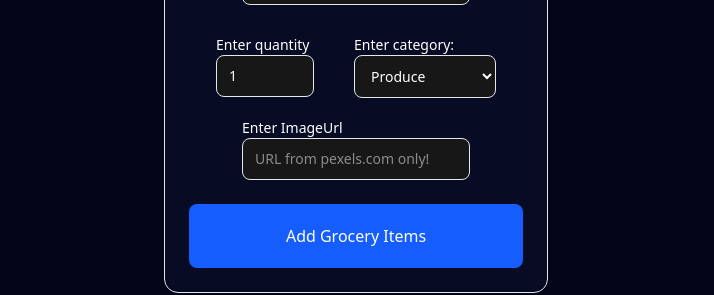
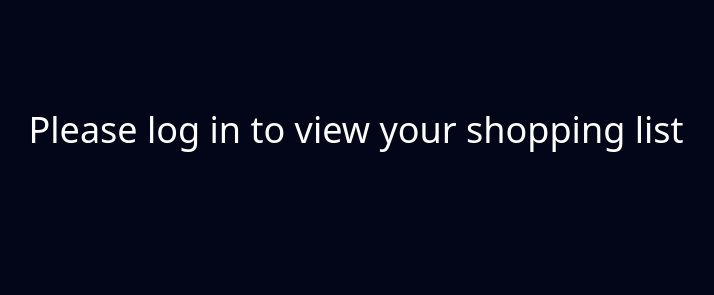
Before and after one commit to Santi447/cprg306-assignments, a Next.js app: page /week-9/shopping-list in a window 1280 px wide. Shown: the part 270-565 px from the top of the page, without its empty margins (284-998 px from the left). Built offline with nearby package versions, Linux system fonts and the light colour scheme; no server answers.

Commit message:
i got the basic functionality implemented will need to implement styling

```diff
--- /dev/null
+++ b/app/context/AuthContext.js
@@ -0,0 +1,42 @@
+"use client";
+
+import { useContext, createContext, useState, useEffect } from "react";
+import {
+  signInWithPopup,
+  signOut,
+  onAuthStateChanged,
+  GithubAuthProvider,
+} from "firebase/auth";
+import { auth } from "../utils/firebase";
+
+const AuthContext = createContext();
+
+export const AuthContextProvider = ({ children }) => {
+  const [user, setUser] = useState(null);
+
+  const gitHubSignIn = () => {
+    const provider = new GithubAuthProvider();
+    return signInWithPopup(auth, provider);
+  };
+
+  const firebaseSignOut = () => {
+    return signOut(auth);
+  };
+
+  useEffect(() => {
+    const unsubscribe = onAuthStateChanged(auth, (currentUser) => {
+      setUser(currentUser);
+    });
+    return () => unsubscribe();
+  }, [user]);
+
+  return (
+    <AuthContext.Provider value={{ user, gitHubSignIn, firebaseSignOut }}>
+      {children}
+    </AuthContext.Provider>
+  );
+};
+
+export const useUserAuth = () => {
+  return useContext(AuthContext);
+};
--- a/app/layout.js
+++ b/app/layout.js
@@ -1,4 +1,4 @@
-
+import { AuthContextProvider } from "./context/AuthContext";
 import "./globals.css";
 
 export const metadata = {
@@ -8,6 +8,7 @@ export const metadata = {
 
 export default function RootLayout({ children }) {
   return (
+    <AuthContextProvider>
     <html lang="en">
       <body
 
@@ -15,5 +16,6 @@ export default function RootLayout({ children }) {
         {children}
       </body>
     </html>
+    </AuthContextProvider>
   );
 }
--- a/app/page.js
+++ b/app/page.js
@@ -62,6 +62,14 @@ export default function Home() {
         </Link>
         </p>
       </li>
+        <li className="my-2 bg-stone-300 dark:bg-stone-600 p-4 rounded-xl">
+        <p>
+        <Link href="week-9"
+              className="hover:text-blue-600 dark:hover:text-blue-300  duration-300 ease-linear">
+        Go to Week 9
+        </Link>
+        </p>
+      </li>
     </ul>
   </main>
   );
--- a/app/week-9/page.js
+++ b/app/week-9/page.js
@@ -0,0 +1,68 @@
+"use client";
+import  Link  from "next/link";
+// Import the useUserAuth hook
+import { useUserAuth } from "../context/AuthContext";
+
+// Use the useUserAuth hook to get the user object and the login and logout functions
+// const { user, gitHubSignIn, firebaseSignOut } = useUserAuth();
+
+// Sign in to Firebase with GitHub authentication
+// await gitHubSignIn();
+
+// Sign out of Firebase
+// await firebaseSignOut();
+
+// Display some of the user's information
+export default function Page(){
+const { user, gitHubSignIn, firebaseSignOut } = useUserAuth();
+async function handleLogin() {
+  try{
+       const response = await gitHubSignIn();
+
+  }
+  catch(error){
+
+  }
+}
+
+// Sign out of Firebase
+async function handleLogout() {
+  try{
+  const response = await firebaseSignOut();
+  }
+  catch(error){
+
+  }
+}
+if (!user){
+  return(
+    <div>
+    <p className="text-white">
+      not logged in yet
+    </p>
+    <button onClick={handleLogin} className="bg-blue-600 text-white hover:bg-blue-700 px-4 py-2 rounded-md">
+      Login with GitHub
+    </button>
+    </div>
+  )
+}
+return (
+  <main>
+    <header>
+      <h1 className="text-white">Welcome to Week 9</h1>
+    </header>
+    <section>
+    <p>
+      Welcome, {user.displayName} ({user.email})
+    </p>
+    <button onClick={handleLogout} className="bg-red-600 text-white hover:bg-red-700 px-4 py-2 rounded-md">
+      Logout
+    </button>
+    <Link href="/week-9/shopping-list" className="text-blue-600 hover:text-blue-300">
+      Go to Shopping List
+    </Link>
+    </section>
+  </main>
+);
+
+}
--- a/app/week-9/shopping-list/page.js
+++ b/app/week-9/shopping-list/page.js
@@ -4,8 +4,10 @@ import NewItem from "./newItem";
  import MealIdeas from "./mealIdeas";
 import itemsData from "./item.json";
 import { useState } from "react";
+import { useUserAuth } from "../../context/AuthContext";
 
 export default function Page(){
+  const { user} = useUserAuth();
   const [items, setItems] = useState(itemsData);
   const [selectedItemName, setSelectedItemName] = useState("");
   const handleAddItem = (newItem) => {
@@ -20,6 +22,13 @@ export default function Page(){
     console.log(transformName[0].trim())
     setSelectedItemName(transformName[0].trim());
   };
+  if (!user){
+    return(
+      <div className="bg-slate-950 min-h-screen flex flex-col items-center justify-center">
+        <h1 className="text-4xl text-center text-white py-10">Please log in to view your shopping list</h1>
+      </div>
+    )
+  }
   return(
     <main className='bg-slate-950 min-h-screen'>
     <h1 className='text-4xl text-center text-white py-10'>Shopping List</h1>
--- a/package.json
+++ b/package.json
@@ -11,6 +11,8 @@
   "dependencies": {
     "class-variance-authority": "^0.7.1",
     "clsx": "^2.1.1",
+    "encoding": "^0.1.13",
+    "firebase": "^12.10.0",
     "lucide-react": "^0.575.0",
     "next": "^16.1.6",
     "radix-ui": "^1.4.3",
```
Also changed, not shown: 1 other file (tests, documents, lock files or other folders).
